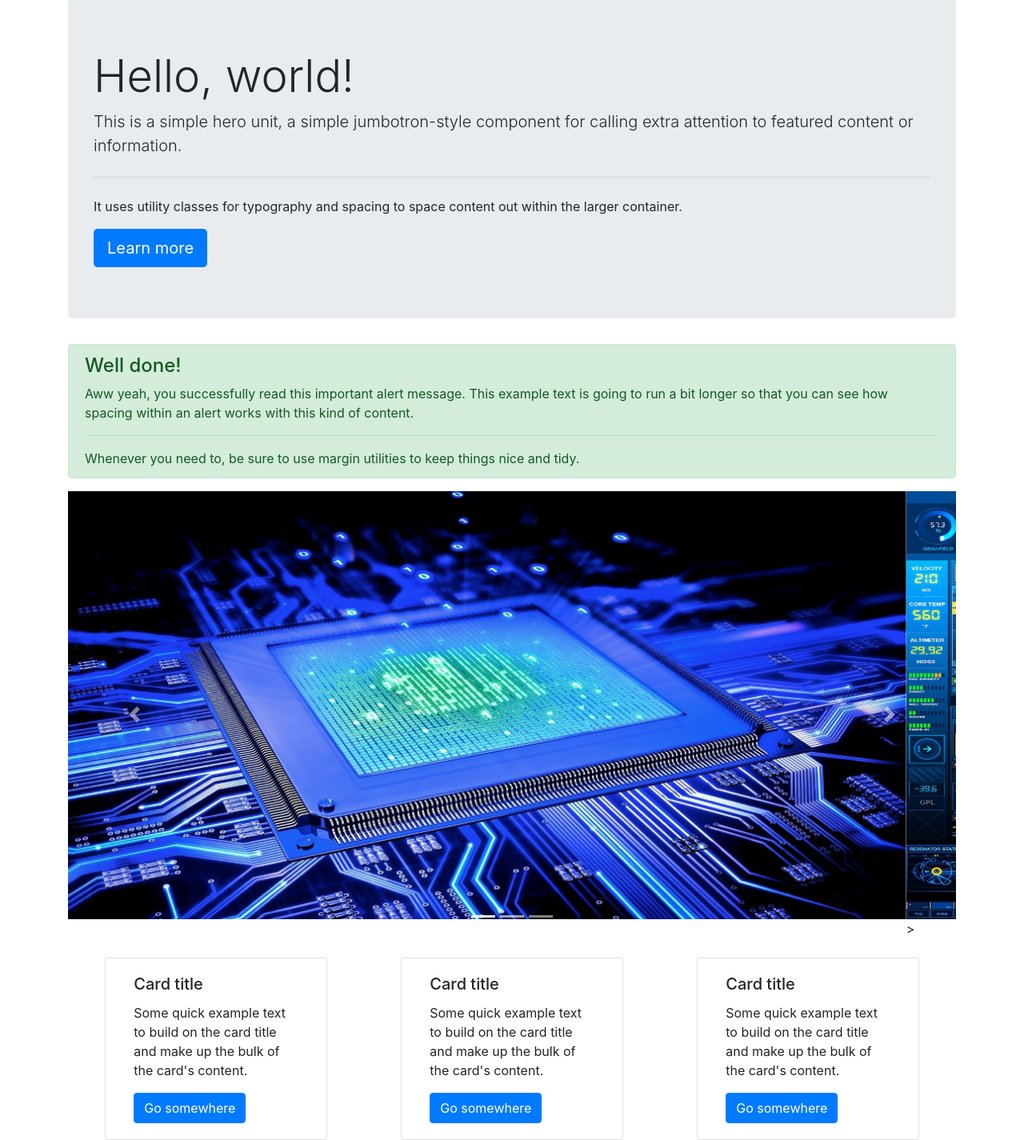
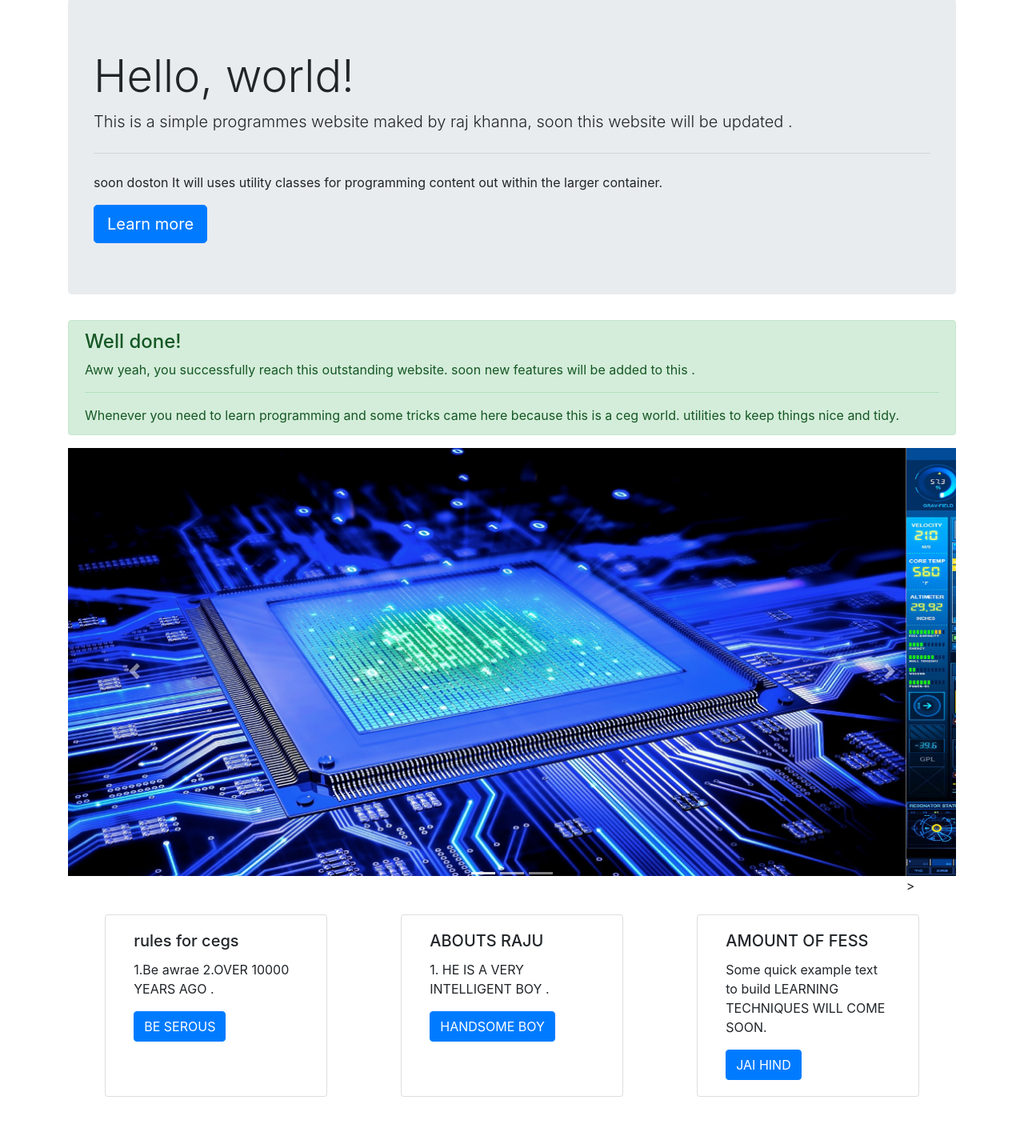
Before and after one commit to ceGaashekhar/bootstrapeceGaa.github.io, a plain HTML site: page index.html in a window 1280 px wide. Shown: the part 82-1507 px from the top of the page at 80% size. After the commit the page ends 1453 px from the top, so only its background shows below. Drawn offline with nearby package versions, Linux system fonts and the light colour scheme.

Commit message:
JAI
NOW ALSO HAPPY

```diff
--- a/index.html
+++ b/index.html
@@ -8,7 +8,7 @@
     <!-- Bootstrap CSS -->
     <link rel="stylesheet" href="https://stackpath.bootstrapcdn.com/bootstrap/4.3.1/css/bootstrap.min.css" integrity="sha384-ggOyR0iXCbMQv3Xipma34MD+dH/1fQ784/j6cY/iJTQUOhcWr7x9JvoRxT2MZw1T" crossorigin="anonymous">
 
-    <title>Hello, world!</title>
+    <title>Hello, cegs!</title>
   </head>
   <body>
     <nav class="navbar navbar-expand-lg navbar-dark bg-dark">
@@ -48,16 +48,16 @@
 <div class="container mt-4">
 <div class="jumbotron">
   <h1 class="display-4">Hello, world!</h1>
-  <p class="lead">This is a simple hero unit, a simple jumbotron-style component for calling extra attention to featured content or information.</p>
+  <p class="lead">This is a simple programmes website maked by raj khanna, soon this website will be updated   .</p>
   <hr class="my-4">
-  <p>It uses utility classes for typography and spacing to space content out within the larger container.</p>
+  <p>soon doston It will uses utility classes for programming content out within the larger container.</p>
   <a class="btn btn-primary btn-lg" href="#" role="button">Learn more</a>
 </div>
 <div class="alert alert-success" role="alert">
   <h4 class="alert-heading">Well done!</h4>
-  <p>Aww yeah, you successfully read this important alert message. This example text is going to run a bit longer so that you can see how spacing within an alert works with this kind of content.</p>
+  <p>Aww yeah, you successfully reach this outstanding website. soon new features will be added to this .</p>
   <hr>
-  <p class="mb-0">Whenever you need to, be sure to use margin utilities to keep things nice and tidy.</p>
+  <p class="mb-0">Whenever you need to learn programming and some tricks came here because this is a ceg world. utilities to keep things nice and tidy.</p>
 </div>
 
 <div id="carouselExampleIndicators" class="carousel slide" data-ride="carousel">
@@ -92,25 +92,25 @@
          <div class="card col-sm-3 mx-auto" style="width: 18rem;">
 
         <div class="card-body">
-       <h5 class="card-title">Card title</h5>
-        <p class="card-text">Some quick example text to build on the card title and make up the bulk of the card's content.</p>
-       <a href="#" class="btn btn-primary">Go somewhere</a>
+       <h5 class="card-title">rules for cegs</h5>
+        <p class="card-text">1.Be awrae 2.OVER 10000 YEARS AGO .</p>
+       <a href="#" class="btn btn-primary">BE SEROUS</a>
       </div>
       </div>
       <div class="card col-sm-3 mx-auto" style="width: 18rem;">
 
   <div class="card-body">
-    <h5 class="card-title">Card title</h5>
-    <p class="card-text">Some quick example text to build on the card title and make up the bulk of the card's content.</p>
-    <a href="#" class="btn btn-primary">Go somewhere</a>
+    <h5 class="card-title">ABOUTS RAJU</h5>
+    <p class="card-text">1. HE IS A VERY INTELLIGENT BOY  .</p>
+    <a href="#" class="btn btn-primary">HANDSOME BOY</a>
   </div>
 </div>
 <div class="card col-sm-3 mx-auto" style="width: 18rem;">
 
   <div class="card-body">
-    <h5 class="card-title">Card title</h5>
-    <p class="card-text">Some quick example text to build on the card title and make up the bulk of the card's content.</p>
-    <a href="#" class="btn btn-primary">Go somewhere</a>
+    <h5 class="card-title"> AMOUNT OF FESS</h5>
+    <p class="card-text">Some quick example text to build LEARNING TECHNIQUES WILL COME SOON.</p>
+    <a href="#" class="btn btn-primary">JAI HIND</a>
   </div>
    </div>
   </div>
```
